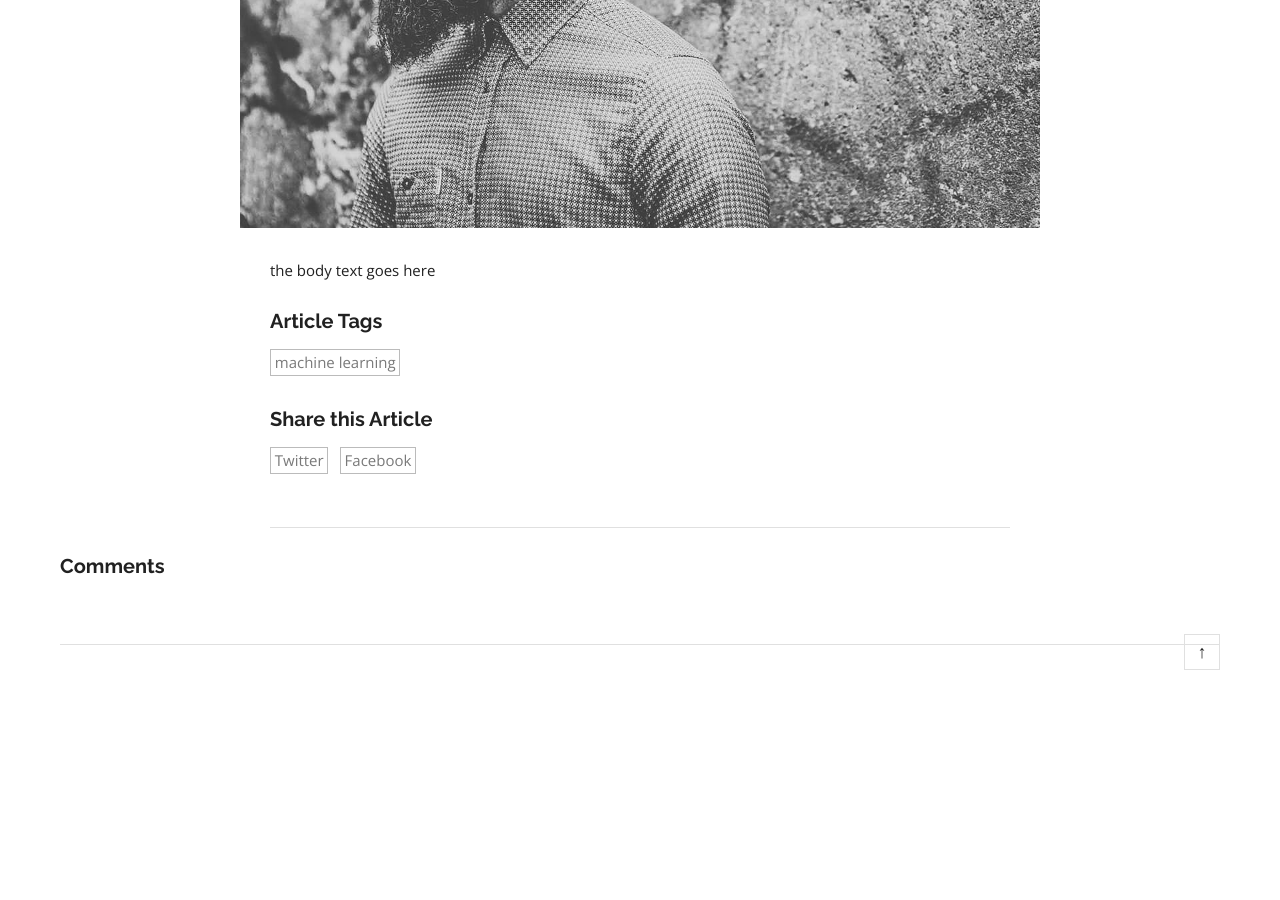
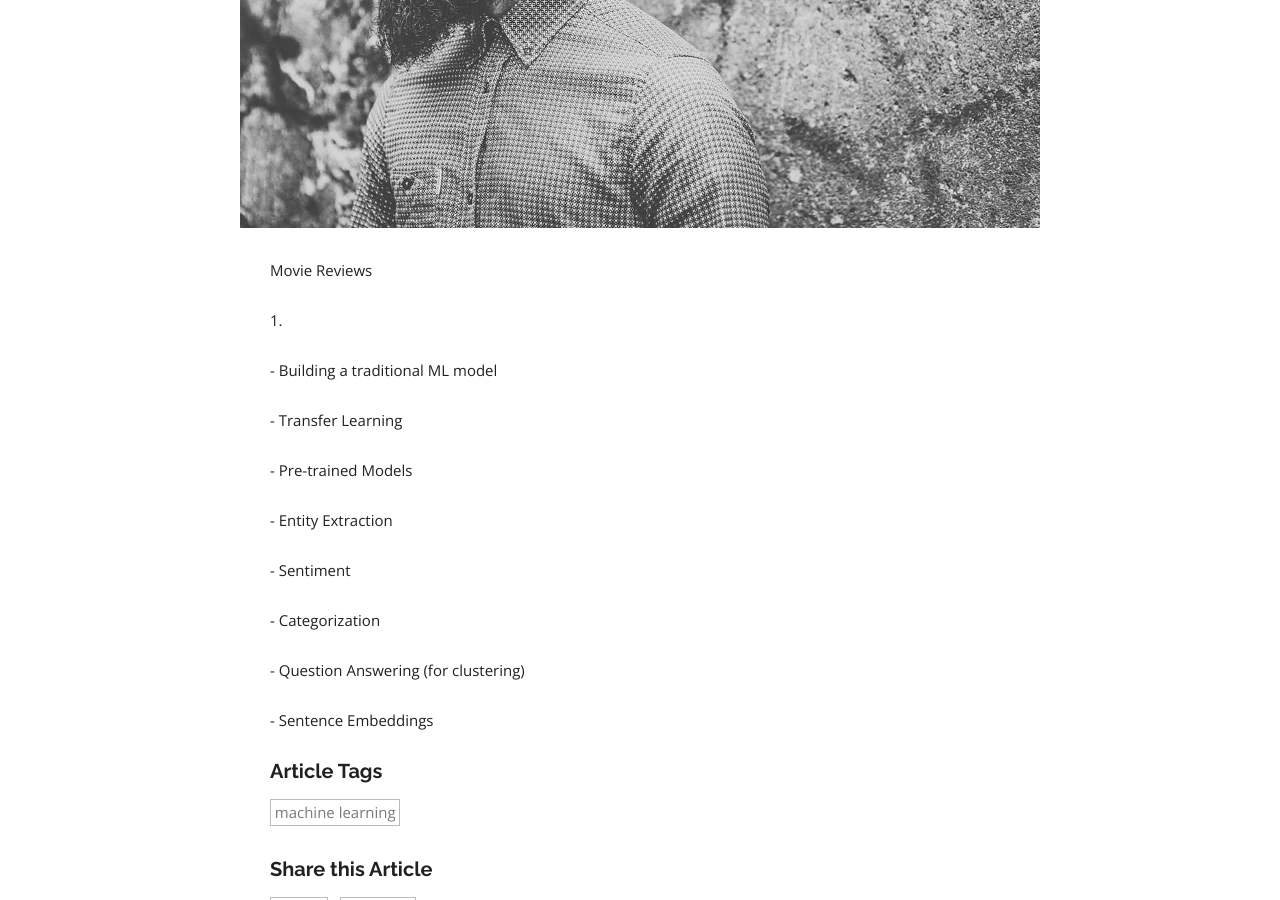
Before and after one commit to dalequark/daleonai, a Jekyll site: the page built from _posts/2020-10-14-nlp-in-a-hurry—using-pretrained-models-to-train-language-apps-fast.md, in a window 1280 px wide and 900 px high, scrolled down 625 px. Built offline with Jekyll 4.4.1, drawn with Linux system fonts in a browser that asks for light colours; some web fonts are replaced; a script that is not in the unit is left out; comment, search, counter and statistics services are not loaded; before the commit the page ends 1320 px from its top, so only the background shows below that.

Commit message:
Update Blog “2020-10-14-nlp-in-a-hurry—using-pretrained-models-to-train-language-apps-fast”

```diff
--- a/_posts/2020-10-14-nlp-in-a-hurry—using-pretrained-models-to-train-language-apps-fast.md
+++ b/_posts/2020-10-14-nlp-in-a-hurry—using-pretrained-models-to-train-language-apps-fast.md
@@ -9,4 +9,24 @@ tags:
   - machine learning
 permalink: nlp-in-a-hurry
 ---
-the body text goes here
+Movie Reviews
+
+1.
+
+
+
+\- Building a traditional ML model
+
+\- Transfer Learning
+
+\- Pre-trained Models
+
+\- Entity Extraction
+
+\- Sentiment
+
+\- Categorization
+
+\- Question Answering (for clustering)
+
+\- Sentence Embeddings
```
